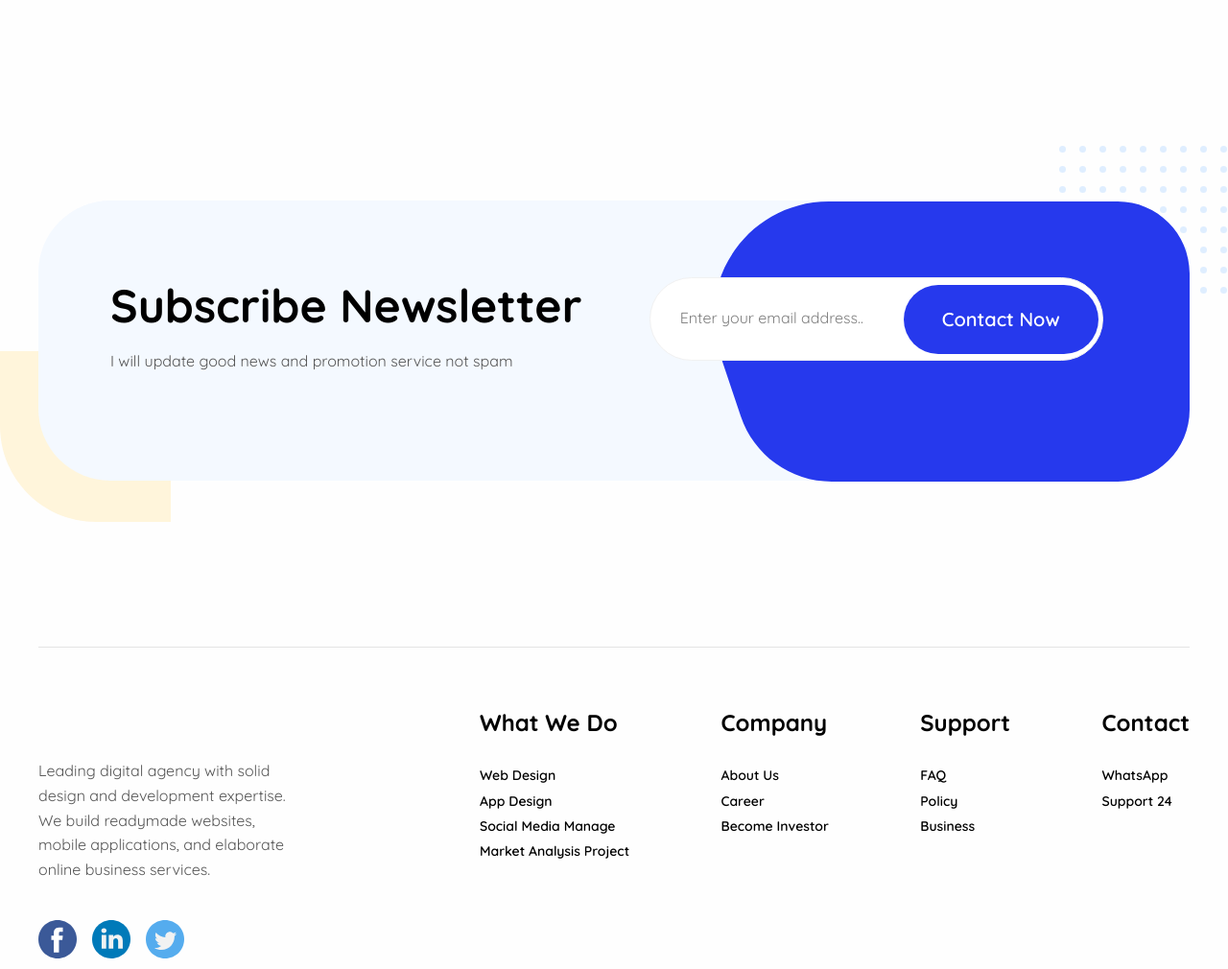
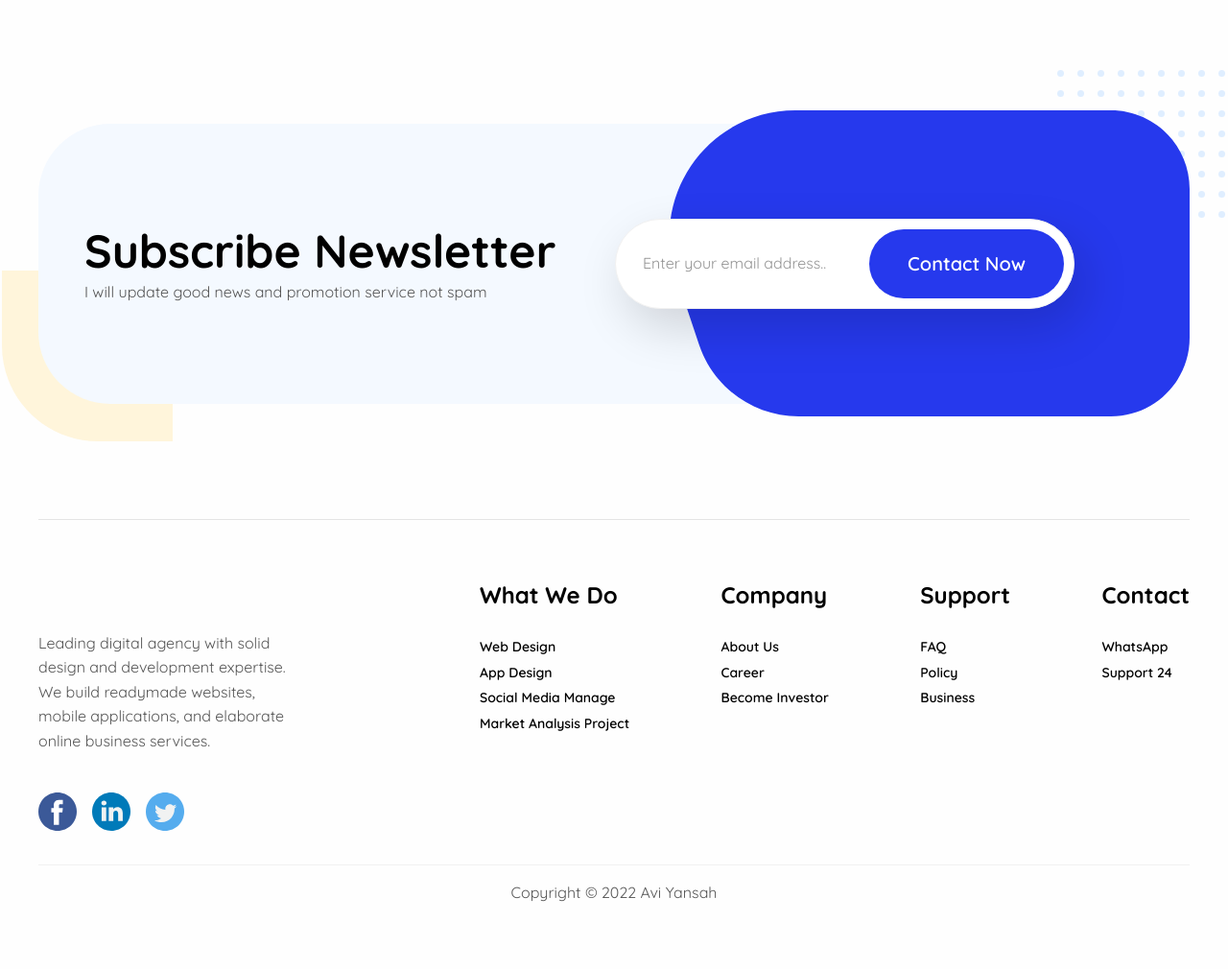
Before and after one commit to br-adriel/desenvolve-projeto-figma2, a plain HTML site: page index.html in a window 1280 px wide. Shown: the part 2400-3410 px from the top of the page at 96% size. After the commit the page ends 3344 px from the top, so only its background shows below. Drawn offline with Linux system fonts and the light colour scheme.

Commit message:
Altera posicionamento de elementos da área subscribe

```diff
--- a/css/great-digital.css
+++ b/css/great-digital.css
@@ -3,6 +3,7 @@
   flex-direction: column;
   align-items: center;
   padding: 0 16px;
+  margin-bottom: 120px;
 }
 
 .great-digital .container {
--- a/css/style.css
+++ b/css/style.css
@@ -156,11 +156,6 @@ option:focus {
   width: min(1200px, 100%);
 }
 
-.container2 {
-  width: 100%;
-  text-align: left;
-}
-
 .great-digital__video {
   max-width: 100%;
 }
--- a/css/subscribe.css
+++ b/css/subscribe.css
@@ -1,62 +1,88 @@
 .subscribe {
-  padding-top: 400px;
-  margin-bottom: -500px;
+  padding: 120px 16px;
+  /* margin: 120px 0; */
   overflow-x: hidden;
 }
 
-.subscribe__conteudo {
+.subscribe .container {
+  position: relative;
   display: flex;
-  flex-direction: column;
-  flex-wrap: wrap;
-  height: 101px;
+  padding: 24px 48px;
+  align-items: center;
+  justify-content: space-between;
+  min-height: 292px;
 }
 
-.subscribe__conteudo h2 {
-  margin-left: 75px;
+.subscribe form {
+  position: absolute;
+  top: 0;
+  right: 0;
+  height: 100%;
+  display: flex;
+  justify-content: space-between;
+  align-items: center;
+}
+
+.subscribe__contedo {
+  flex-grow: 1;
+  max-width: 45%;
+}
+
+.subscribe__conteudo__input {
+  position: relative;
+  left: -120px;
+  display: flex;
+  justify-content: center;
+  align-items: center;
+  gap: 16px;
+  min-width: 479px;
+  box-shadow: 10px 20px 50px rgba(0, 0, 0, 0.15);
+  border-radius: 60px;
+  background-color: var(--card-background-color);
+  padding: 10px;
+  border: 1px solid var(--input-border-color);
+}
+
+.subscribe__conteudo__input:focus-within {
+  outline: 1px solid var(--primary-color);
+}
+
+.subscribe__conteudo__input input {
+  padding: 8px;
+  border: none;
+  padding-left: 18px;
+  width: auto;
+  flex-grow: 1;
+  outline: none;
 }
 
 .subscribe__conteudo p {
   padding-top: 1rem;
-  margin-left: 75px;
-}
-
-.subscribe__conteudo__submit {
-  position: absolute;
-  z-index: 1;
-  margin-left: 265px;
-  margin-top: 8px;
-}
-
-.subscribe__conteudo__email {
-  position: relative;
-  z-index: 0;
-  padding-inline: 160px;
-  width: 84%;
+  font-size: 1.125rem;
 }
 
 .subscribe .retangulo-med-azul {
-  position: relative;
-  top: -180px;
-  left: 680px;
+  position: absolute;
+  right: 0;
+}
+
+.subscribe .retangulo-log-azulceu {
+  position: absolute;
+  top: 0;
+  left: 0;
   z-index: -1;
 }
 
-.subscribe .retangulo-log-azulceu {
-  position: relative;
-  top: -480px;
-  z-index: -2;
-}
-
 .subscribe .retangulo-arredondado-amarelo {
-  position: relative;
-  top: -623px;
-  left: -40px;
+  position: absolute;
+  bottom: -39px;
+  left: -38px;
   z-index: -3;
 }
 
 .subscribe .pontos-azul-ciano {
-  position: relative;
-  top: -861px;
-  left: 882px;
+  position: absolute;
+  top: -56px;
+  right: -37px;
   z-index: -4;
 }
--- a/index.html
+++ b/index.html
@@ -260,39 +260,37 @@
 
       <section class="subscribe" id="contact">
         <div class="container">
-          <div class="subscribe__conteudo">
+          <div class="subscribe__contedo">
             <h2>Subscribe Newsletter</h2>
             <p>I will update good news and promotion service not spam</p>
+          </div>
 
           <form>
-              <button class="subscribe__conteudo__submit" type="submit">
-                Contact now
-              </button>
+            <img
+              src="./img/decoration/rounded-rectangle.svg"
+              alt=""
+              width="543px"
+              height="auto"
+              class="retangulo-med-azul"
+            />
             <div class="subscribe__conteudo__input">
               <input
                 class="subscribe__conteudo__email"
                 type="email"
                 name="email"
                 id="emailInput"
+                placeholder="Enter your email address.."
               />
-                <span>Enter your email address..</span>
+              <button class="subscribe__conteudo__submit" type="submit">
+                Contact now
+              </button>
             </div>
           </form>
-          </div>
-
-          <div class="subscribe__diagram">
-            <img
-              src="./img/decoration/rounded-rectangle.svg"
-              alt=""
-              width="543px"
-              height="292px"
-              class="retangulo-med-azul"
-            />
           <img
             src="./img/decoration/blue-long-rectangle.svg"
             alt=""
             width="1197px"
-              height="292px"
+            height="auto"
             class="retangulo-log-azulceu"
           />
           <img
@@ -309,7 +307,6 @@
             height="154px"
             class="pontos-azul-ciano"
           />
-          </div>
         </div>
       </section>
     </main>
```
Lines whose indentation alone changed are shown as unchanged.
